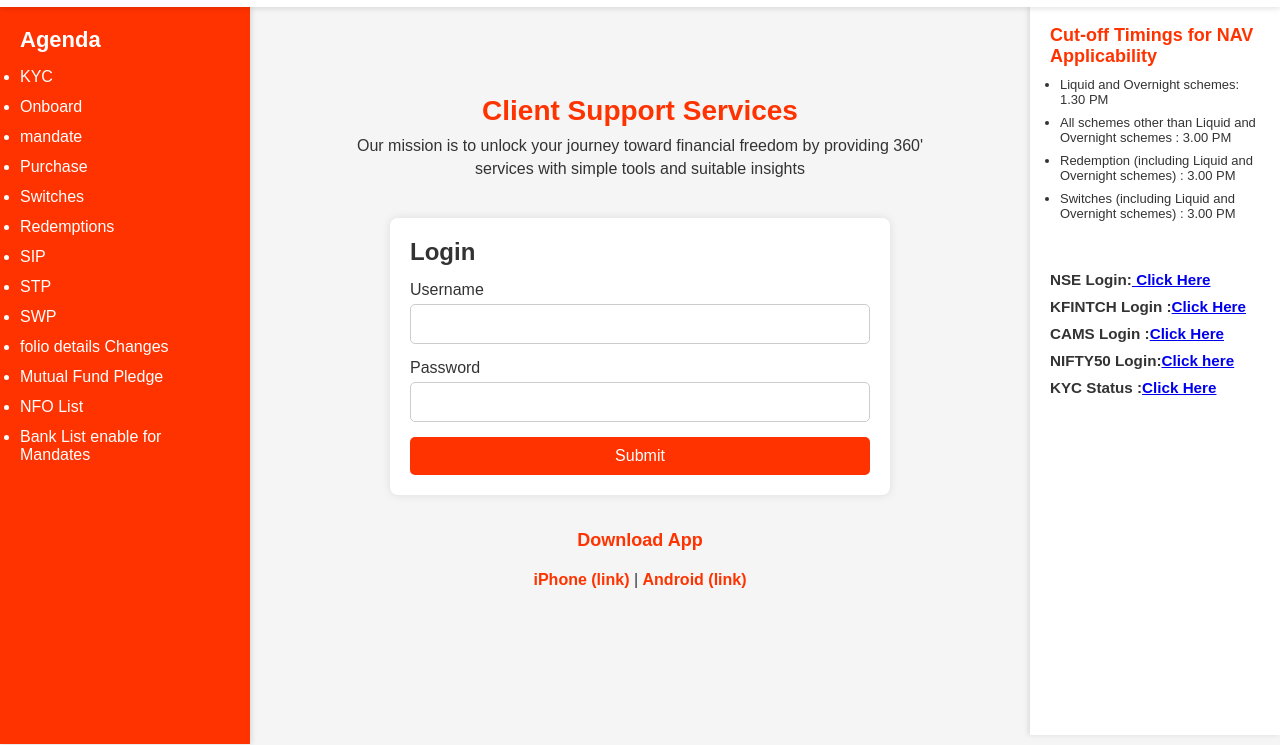
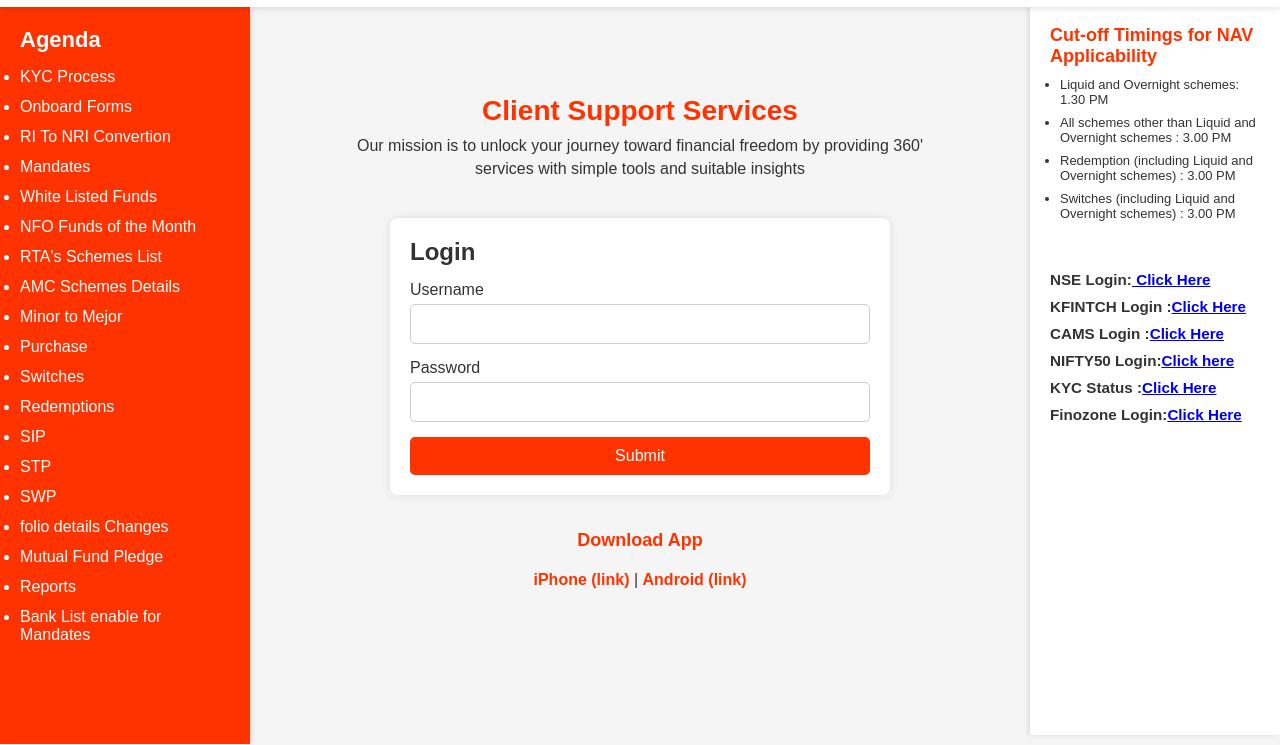
Before and after one commit to Sindhumj/Finoozone, a plain HTML site: page index.html in a window 1280 px wide. Shown: the part 55-800 px from the top of the page. Drawn offline with Linux system fonts and the light colour scheme.

Commit message:
Add files via upload

```diff
--- a/index.html
+++ b/index.html
@@ -54,18 +54,24 @@
             <div class="agenda-section">
                 <h4>Agenda</h4>
                 <ul>
-                    <li>KYC</li>
-                    <li>Onboard</li>
-                    <li>mandate</li>
-                    <li>Purchase</li>
-                    <li>Switches</li>
+                    <li>KYC Process</li>
+                    <li>Onboard Forms</li>
+                    <li>RI To NRI Convertion</li>
+                    <li>Mandates</li>
+                    <li>White Listed Funds</li>
+                    <li>NFO Funds of the Month</li>
+                    <li>RTA's Schemes List</li>
+                    <li>AMC Schemes Details</li>
+                    <li>Minor to Mejor</li>
+                   <li>Purchase</li>
+                 <li>Switches</li>
                     <li>Redemptions</li>
                     <li>SIP</li>
                     <li>STP</li>
                     <li>SWP</li>
                     <li>folio details Changes</li>
                     <li>Mutual Fund Pledge</li>
-                    <li>NFO List</li>
+                    <li>Reports</li>
                     <li>Bank List enable for Mandates</li>
                 </ul>
             </div>
@@ -114,6 +120,10 @@
                 <div class="kyc">
                     <h3>KYC Status :<a href="https://camskra.com/">Click Here</a></h3>
                 </div>
+                <div class="finozone">
+                    <h3>Finozone Login:<a href="https://portfolio.innvest.in/app/#/login">Click Here</a></h3>
+                </div>
+
             </div>
         </div>
 
```
